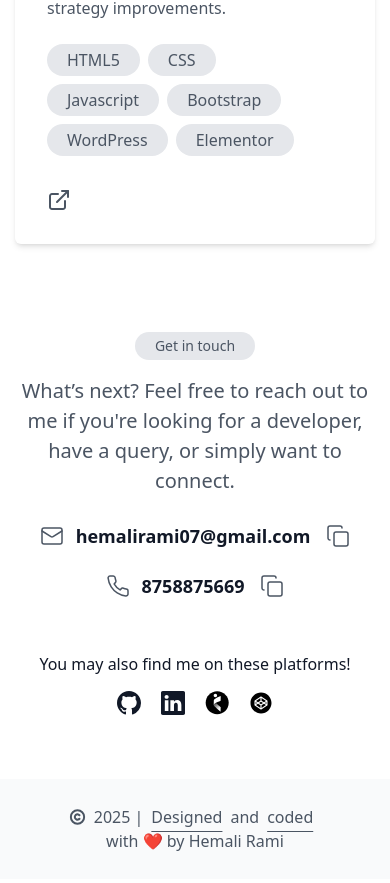
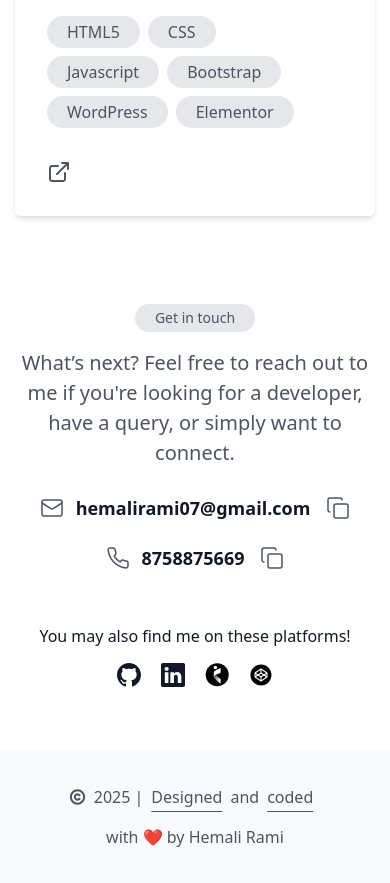
Before and after one commit to Hemali-Rami/My-portfolio, a Next.js app: page / in a window 390 px wide. Shown: the part 10542-11425 px from the top of the page. Built offline with nearby package versions, Linux system fonts and the light colour scheme.

Commit message:
lineheight change

```diff
--- a/src/app/component/common/Footer.js
+++ b/src/app/component/common/Footer.js
@@ -6,8 +6,8 @@ const Footer = () => {
   return (
     <footer className='bg-gray-50 dark:bg-[#111827]'>
     <div className='lg:container m-auto px-[15px]'>
-      <div className='footerpart py-[26px] leading-[36px]'>
-        <p className='flex items-center justify-center flex-wrap text-gray-600 text-base dark:text-white'>
+      <div className='footerpart py-[26px] '>
+        <p className='flex items-center justify-center flex-wrap text-gray-600 text-base dark:text-white lg:leading-[40px]'>
           <svg width="17" height="16" viewBox="0 0 17 16" fill="none" xmlns="http://www.w3.org/2000/svg" className='mr-2'>
             <g clipPath="url(#clip0_327_412)">
             <path d="M8.49992 14.6668C12.1818 14.6668 15.1666 11.6821 15.1666 8.00016C15.1666 4.31826 12.1818 1.3335 8.49992 1.3335C4.81802 1.3335 1.83325 4.31826 1.83325 8.00016C1.83325 11.6821 4.81802 14.6668 8.49992 14.6668Z" stroke={darkMode?"#ffff":"#4B5563"} strokeWidth="2" strokeLinecap="round" strokeLinejoin="round"/>
--- a/src/app/globals.css
+++ b/src/app/globals.css
@@ -180,6 +180,9 @@ body {
 .menu_open{
   overflow: hidden;
 }
+.footerpart p.text-base{
+  line-height: 40px !important;
+}
 @media (max-width:991px) {
   .skillsmain ul li{
     width: 16.66%;
@@ -215,4 +218,8 @@ body {
   .skillsmain ul li{
     width: 33.33%;
   }
+  .aboutcontentpart ul li{
+    width: 100%;
+  }
+
 }
```
